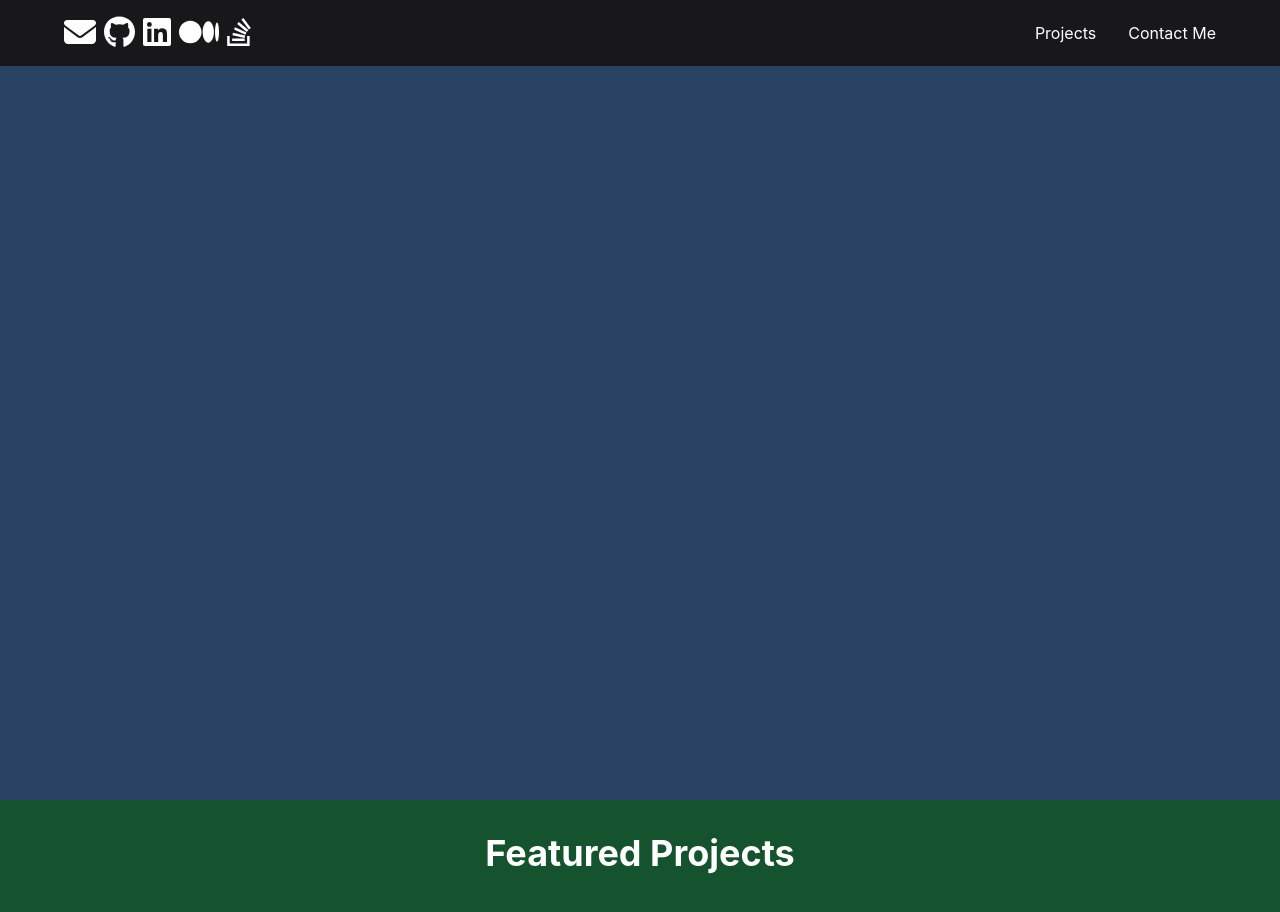
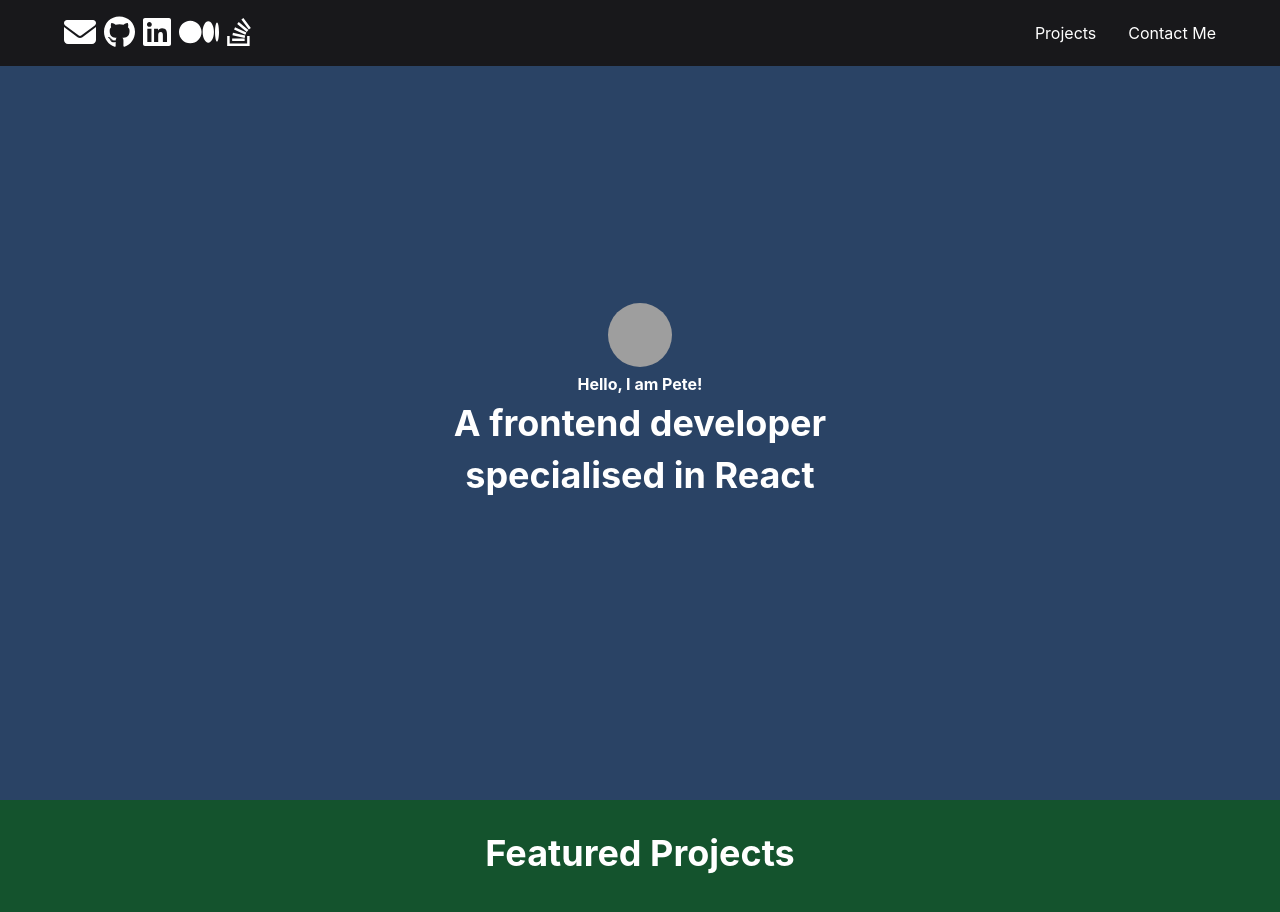
Before and after one commit to HopeMarwal/react_advanced_course_assignment, a React (Create React App) app: page / in a window 1280 px wide. Shown: the top 912 px of the page. Built offline with nearby package versions, Linux system fonts and the light colour scheme; grey boxes are pictures that could not be loaded.

Commit message:
Landing section

```diff
--- a/src/components/LandingSection.js
+++ b/src/components/LandingSection.js
@@ -15,6 +15,13 @@ const LandingSection = () => (
     isDarkBackground
     backgroundColor="#2A4365"
   >
+    <VStack>
+      <Avatar size='lg' src='https://i.pravatar.cc/150?img=7'/>
+      <Heading size="sm">{greeting}</Heading>
+      <Heading>{bio1}</Heading>
+      <Heading>{bio2}</Heading>
+    </VStack>
+
 
   </FullScreenSection>
 );
```
